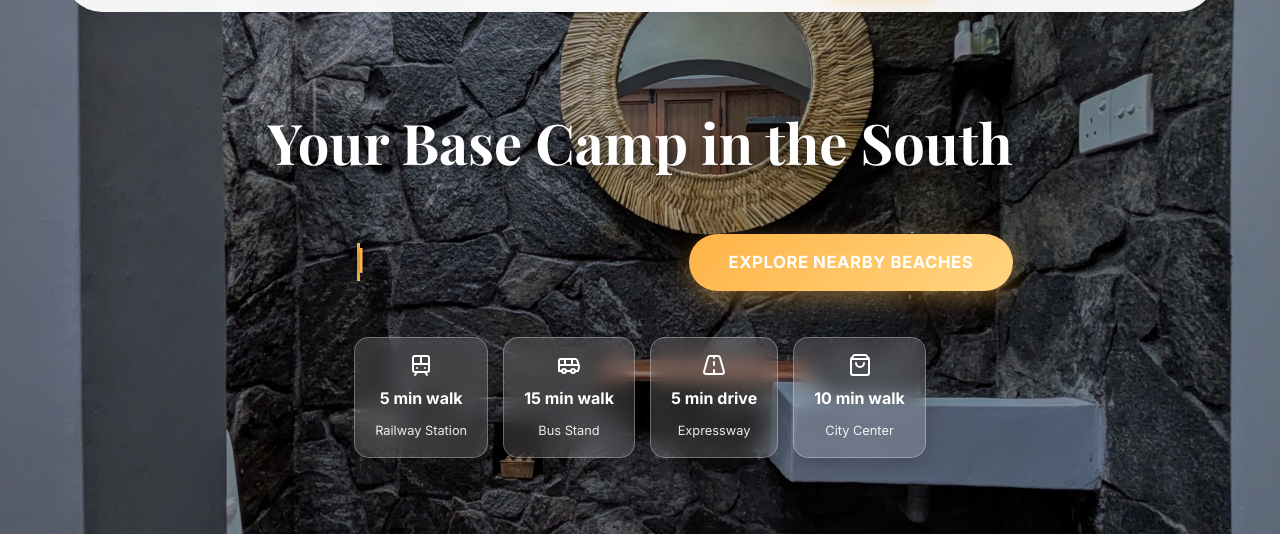
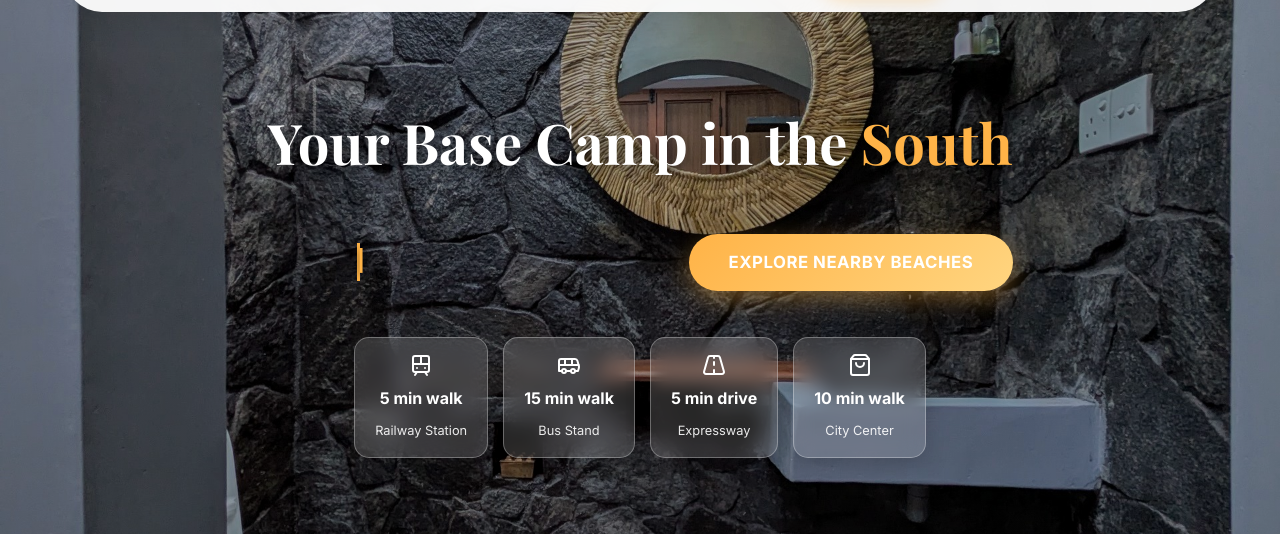
Before and after one commit to devthushara/nomadshideaway, a website: page index.html in a window 1280 px wide. Shown: the part 84-618 px from the top of the page. Drawn offline with nearby package versions, Linux system fonts and the light colour scheme; a script that the page names is missing.

Commit message:
adding new changes

```diff
--- a/index.html
+++ b/index.html
@@ -77,6 +77,10 @@
             color: #ffffff;
             text-shadow: 0 4px 15px rgba(0,0,0,0.6);
             margin-bottom: 15px;
+        }
+
+        .highlight-south {
+            color: var(--mango);
         }
 
         .hero-content p {
@@ -1121,7 +1125,7 @@
 
     <div class="hero">
         <div class="hero-content">
-            <h1>Your Base Camp in the South</h1>
+            <h1>Your Base Camp in the <span class="highlight-south">South</span></h1>
             <div class="typewriter-container">
                 <p class="typewriter-text"><span id="typewriter"><span class="typewriter-cursor">|</span></span><span class="distance-indicator" id="distance-tag"></span></p>
             </div>
```
